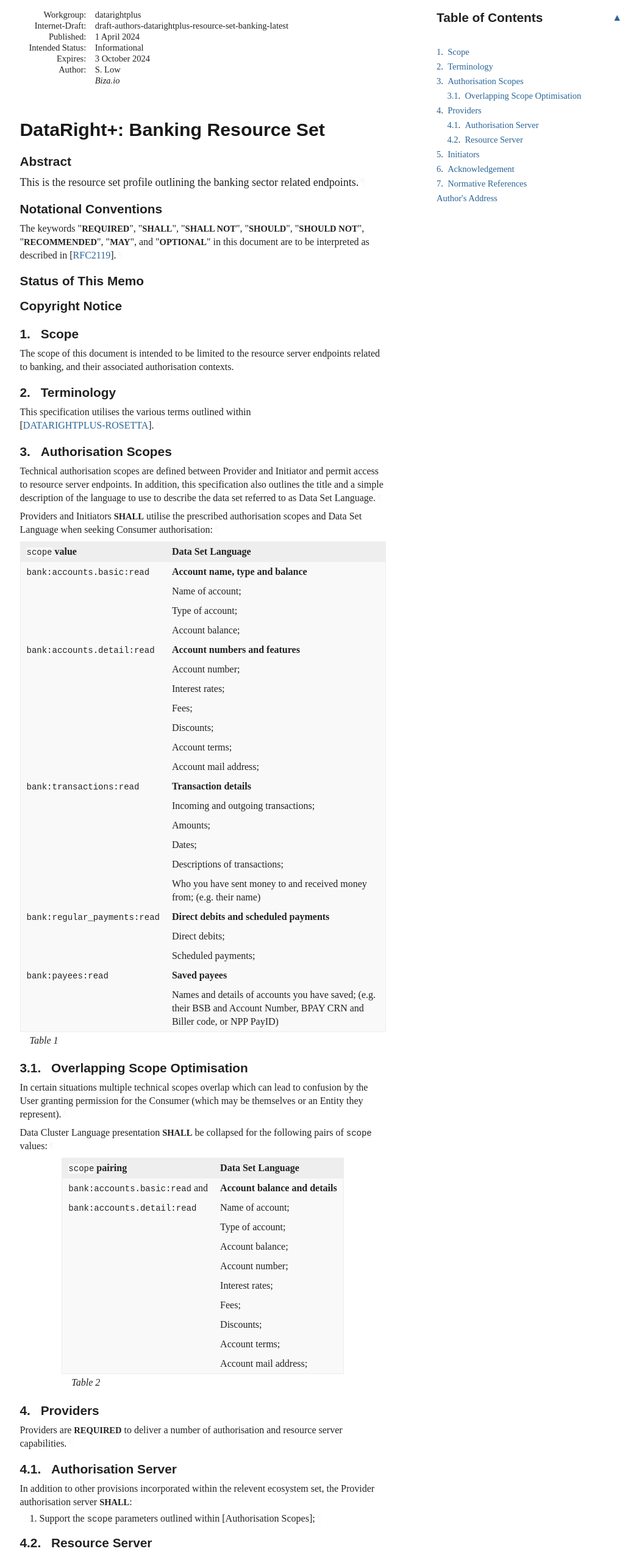
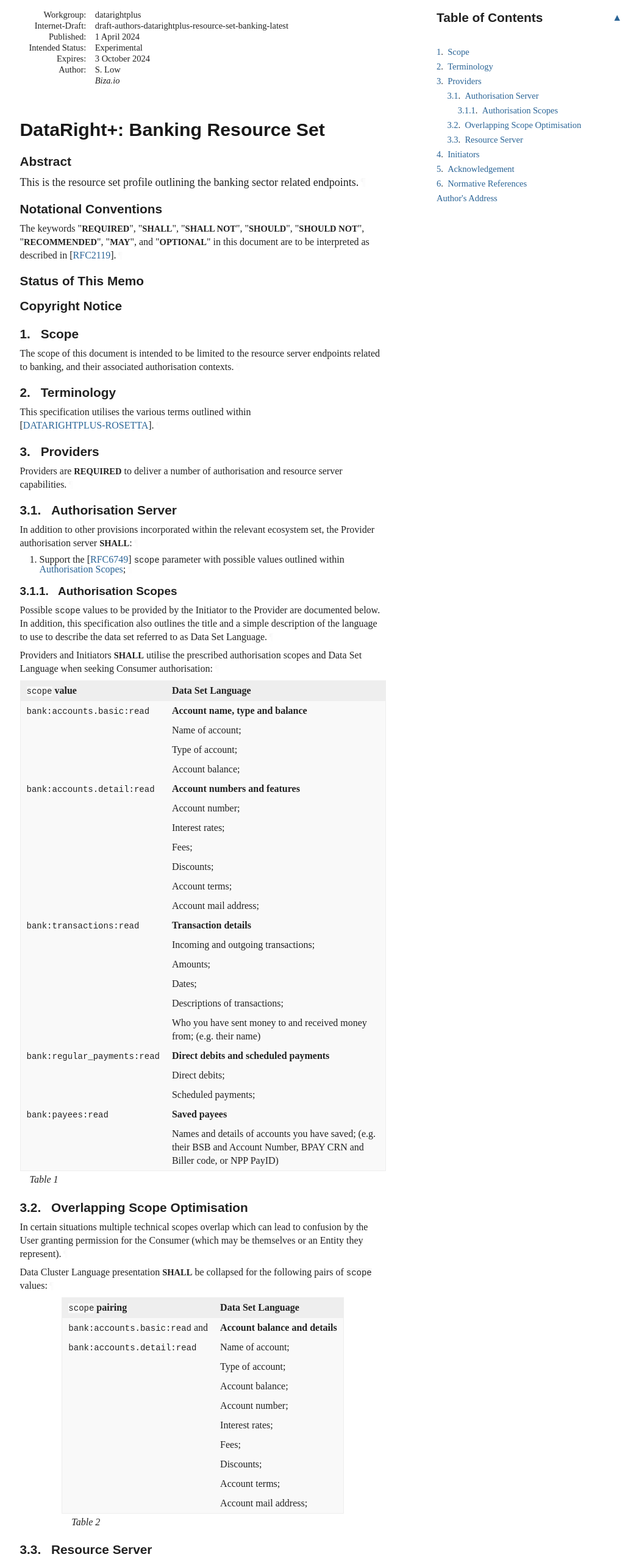
Before and after one commit to datarightplus/datarightplus-resource-set-banking, a plain HTML site: page draft-authors-datarightplus-resource-set-banking.html in a window 1280 px wide. Shown: the part 60-2614 px from the top of the page at 61% size, without its empty margins (92-1140 px from the left). Drawn offline with Linux system fonts and the light colour scheme; a web font is replaced by a local one.

Commit message:
Script updating gh-pages from 7b7293c. [ci skip]

```diff
--- a/draft-authors-datarightplus-resource-set-banking.html
+++ b/draft-authors-datarightplus-resource-set-banking.html
@@ -1044,7 +1044,7 @@
 <time datetime="2024-04-01" class="published">1 April 2024</time>
     </dd>
 <dt class="label-intended-status">Intended Status:</dt>
-<dd class="intended-status">Informational</dd>
+<dd class="intended-status">Experimental</dd>
 <dt class="label-expires">Expires:</dt>
 <dd class="expires"><time datetime="2024-10-03">3 October 2024</time></dd>
 <dt class="label-authors">Author:</dt>
@@ -1119,35 +1119,35 @@
             <p id="section-toc.1-1.2.1" class="keepWithNext"><a href="#section-2" class="auto internal xref">2</a>.  <a href="#name-terminology" class="internal xref">Terminology</a></p>
 </li>
           <li class="compact toc ulBare ulEmpty" id="section-toc.1-1.3">
-            <p id="section-toc.1-1.3.1"><a href="#section-3" class="auto internal xref">3</a>.  <a href="#name-authorisation-scopes" class="internal xref">Authorisation Scopes</a></p>
+            <p id="section-toc.1-1.3.1"><a href="#section-3" class="auto internal xref">3</a>.  <a href="#name-providers" class="internal xref">Providers</a></p>
 <ul class="compact toc ulBare ulEmpty">
 <li class="compact toc ulBare ulEmpty" id="section-toc.1-1.3.2.1">
-                <p id="section-toc.1-1.3.2.1.1" class="keepWithNext"><a href="#section-3.1" class="auto internal xref">3.1</a>.  <a href="#name-overlapping-scope-optimisat" class="internal xref">Overlapping Scope Optimisation</a></p>
+                <p id="section-toc.1-1.3.2.1.1"><a href="#section-3.1" class="auto internal xref">3.1</a>.  <a href="#name-authorisation-server" class="internal xref">Authorisation Server</a></p>
+<ul class="compact toc ulBare ulEmpty">
+<li class="compact toc ulBare ulEmpty" id="section-toc.1-1.3.2.1.2.1">
+                    <p id="section-toc.1-1.3.2.1.2.1.1" class="keepWithNext"><a href="#section-3.1.1" class="auto internal xref">3.1.1</a>.  <a href="#name-authorisation-scopes" class="internal xref">Authorisation Scopes</a></p>
+</li>
+                </ul>
+</li>
+              <li class="compact toc ulBare ulEmpty" id="section-toc.1-1.3.2.2">
+                <p id="section-toc.1-1.3.2.2.1"><a href="#section-3.2" class="auto internal xref">3.2</a>.  <a href="#name-overlapping-scope-optimisat" class="internal xref">Overlapping Scope Optimisation</a></p>
+</li>
+              <li class="compact toc ulBare ulEmpty" id="section-toc.1-1.3.2.3">
+                <p id="section-toc.1-1.3.2.3.1"><a href="#section-3.3" class="auto internal xref">3.3</a>.  <a href="#name-resource-server" class="internal xref">Resource Server</a></p>
 </li>
             </ul>
 </li>
           <li class="compact toc ulBare ulEmpty" id="section-toc.1-1.4">
-            <p id="section-toc.1-1.4.1"><a href="#section-4" class="auto internal xref">4</a>.  <a href="#name-providers" class="internal xref">Providers</a></p>
-<ul class="compact toc ulBare ulEmpty">
-<li class="compact toc ulBare ulEmpty" id="section-toc.1-1.4.2.1">
-                <p id="section-toc.1-1.4.2.1.1"><a href="#section-4.1" class="auto internal xref">4.1</a>.  <a href="#name-authorisation-server" class="internal xref">Authorisation Server</a></p>
-</li>
-              <li class="compact toc ulBare ulEmpty" id="section-toc.1-1.4.2.2">
-                <p id="section-toc.1-1.4.2.2.1"><a href="#section-4.2" class="auto internal xref">4.2</a>.  <a href="#name-resource-server" class="internal xref">Resource Server</a></p>
-</li>
-            </ul>
+            <p id="section-toc.1-1.4.1"><a href="#section-4" class="auto internal xref">4</a>.  <a href="#name-initiators" class="internal xref">Initiators</a></p>
 </li>
           <li class="compact toc ulBare ulEmpty" id="section-toc.1-1.5">
-            <p id="section-toc.1-1.5.1"><a href="#section-5" class="auto internal xref">5</a>.  <a href="#name-initiators" class="internal xref">Initiators</a></p>
+            <p id="section-toc.1-1.5.1"><a href="#section-5" class="auto internal xref">5</a>.  <a href="#name-acknowledgement" class="internal xref">Acknowledgement</a></p>
 </li>
           <li class="compact toc ulBare ulEmpty" id="section-toc.1-1.6">
-            <p id="section-toc.1-1.6.1"><a href="#section-6" class="auto internal xref">6</a>.  <a href="#name-acknowledgement" class="internal xref">Acknowledgement</a></p>
+            <p id="section-toc.1-1.6.1"><a href="#section-6" class="auto internal xref">6</a>.  <a href="#name-normative-references" class="internal xref">Normative References</a></p>
 </li>
           <li class="compact toc ulBare ulEmpty" id="section-toc.1-1.7">
-            <p id="section-toc.1-1.7.1"><a href="#section-7" class="auto internal xref">7</a>.  <a href="#name-normative-references" class="internal xref">Normative References</a></p>
-</li>
-          <li class="compact toc ulBare ulEmpty" id="section-toc.1-1.8">
-            <p id="section-toc.1-1.8.1"><a href="#appendix-A" class="auto internal xref"></a><a href="#name-authors-address" class="internal xref">Author's Address</a></p>
+            <p id="section-toc.1-1.7.1"><a href="#appendix-A" class="auto internal xref"></a><a href="#name-authors-address" class="internal xref">Author's Address</a></p>
 </li>
         </ul>
 </nav>
@@ -1169,13 +1169,29 @@
 <p id="section-2-1">This specification utilises the various terms outlined within <span>[<a href="#DATARIGHTPLUS-ROSETTA" class="cite xref">DATARIGHTPLUS-ROSETTA</a>]</span>.<a href="#section-2-1" class="pilcrow">¶</a></p>
 </section>
 </div>
+<div id="providers">
+<section id="section-3">
+      <h2 id="name-providers">
+<a href="#section-3" class="section-number selfRef">3. </a><a href="#name-providers" class="section-name selfRef">Providers</a>
+      </h2>
+<p id="section-3-1">Providers are <span class="bcp14">REQUIRED</span> to deliver a number of authorisation and resource server capabilities.<a href="#section-3-1" class="pilcrow">¶</a></p>
+<div id="authorisation-server">
+<section id="section-3.1">
+        <h3 id="name-authorisation-server">
+<a href="#section-3.1" class="section-number selfRef">3.1. </a><a href="#name-authorisation-server" class="section-name selfRef">Authorisation Server</a>
+        </h3>
+<p id="section-3.1-1">In addition to other provisions incorporated within the relevant ecosystem set, the Provider authorisation server <span class="bcp14">SHALL</span>:<a href="#section-3.1-1" class="pilcrow">¶</a></p>
+<ol start="1" type="1" class="compact type-1" id="section-3.1-2">
+<li id="section-3.1-2.1">Support the <span>[<a href="#RFC6749" class="cite xref">RFC6749</a>]</span> <code>scope</code> parameter with possible values outlined within <a href="#name-authorisation-scopes">Authorisation Scopes</a>;<a href="#section-3.1-2.1" class="pilcrow">¶</a>
+</li>
+        </ol>
 <div id="authorisation-scopes">
-<section id="section-3">
-      <h2 id="name-authorisation-scopes">
-<a href="#section-3" class="section-number selfRef">3. </a><a href="#name-authorisation-scopes" class="section-name selfRef">Authorisation Scopes</a>
-      </h2>
-<p id="section-3-1">Technical authorisation scopes are defined between Provider and Initiator and permit access to resource server endpoints. In addition, this specification also outlines the title and a simple description of the language to use to describe the data set referred to as Data Set Language.<a href="#section-3-1" class="pilcrow">¶</a></p>
-<p id="section-3-2">Providers and Initiators <span class="bcp14">SHALL</span> utilise the prescribed authorisation scopes and Data Set Language when seeking Consumer authorisation:<a href="#section-3-2" class="pilcrow">¶</a></p>
+<section id="section-3.1.1">
+          <h4 id="name-authorisation-scopes">
+<a href="#section-3.1.1" class="section-number selfRef">3.1.1. </a><a href="#name-authorisation-scopes" class="section-name selfRef">Authorisation Scopes</a>
+          </h4>
+<p id="section-3.1.1-1">Possible <code>scope</code> values to be provided by the Initiator to the Provider are documented below. In addition, this specification also outlines the title and a simple description of the language to use to describe the data set referred to as Data Set Language.<a href="#section-3.1.1-1" class="pilcrow">¶</a></p>
+<p id="section-3.1.1-2">Providers and Initiators <span class="bcp14">SHALL</span> utilise the prescribed authorisation scopes and Data Set Language when seeking Consumer authorisation:<a href="#section-3.1.1-2" class="pilcrow">¶</a></p>
 <table class="center" id="table-1">
             <caption><a href="#table-1" class="selfRef">Table 1</a></caption>
 <thead>
@@ -1293,70 +1309,6 @@
               <tr>
                 <td class="text-left" rowspan="1" colspan="1"></td>
                 <td class="text-left" rowspan="1" colspan="1">Names and details of accounts you have saved; (e.g. their BSB and Account Number, BPAY CRN and Biller code, or NPP PayID)</td>
-          </tr>
-        </tbody>
-      </table>
-<div id="overlapping-scope-optimisation">
-<section id="section-3.1">
-        <h3 id="name-overlapping-scope-optimisat">
-<a href="#section-3.1" class="section-number selfRef">3.1. </a><a href="#name-overlapping-scope-optimisat" class="section-name selfRef">Overlapping Scope Optimisation</a>
-        </h3>
-<p id="section-3.1-1">In certain situations multiple technical scopes overlap which can lead to confusion by the User granting permission for the Consumer (which may be themselves or an Entity they represent).<a href="#section-3.1-1" class="pilcrow">¶</a></p>
-<p id="section-3.1-2">Data Cluster Language presentation <span class="bcp14">SHALL</span> be collapsed for the following pairs of <code>scope</code> values:<a href="#section-3.1-2" class="pilcrow">¶</a></p>
-<table class="center" id="table-2">
-          <caption><a href="#table-2" class="selfRef">Table 2</a></caption>
-<thead>
-            <tr>
-              <th class="text-left" rowspan="1" colspan="1">
-                <code>scope</code> pairing</th>
-              <th class="text-left" rowspan="1" colspan="1">Data Set Language</th>
-            </tr>
-          </thead>
-          <tbody>
-            <tr>
-              <td class="text-left" rowspan="1" colspan="1">
-                <code>bank:accounts.basic:read</code> and</td>
-              <td class="text-left" rowspan="1" colspan="1">
-                <strong>Account balance and details</strong>
-</td>
-            </tr>
-            <tr>
-              <td class="text-left" rowspan="1" colspan="1">
-                <code>bank:accounts.detail:read</code>
-</td>
-              <td class="text-left" rowspan="1" colspan="1">Name of account;</td>
-            </tr>
-            <tr>
-              <td class="text-left" rowspan="1" colspan="1"></td>
-              <td class="text-left" rowspan="1" colspan="1">Type of account;</td>
-            </tr>
-            <tr>
-              <td class="text-left" rowspan="1" colspan="1"></td>
-              <td class="text-left" rowspan="1" colspan="1">Account balance;</td>
-            </tr>
-            <tr>
-              <td class="text-left" rowspan="1" colspan="1"></td>
-              <td class="text-left" rowspan="1" colspan="1">Account number;</td>
-            </tr>
-            <tr>
-              <td class="text-left" rowspan="1" colspan="1"></td>
-              <td class="text-left" rowspan="1" colspan="1">Interest rates;</td>
-            </tr>
-            <tr>
-              <td class="text-left" rowspan="1" colspan="1"></td>
-              <td class="text-left" rowspan="1" colspan="1">Fees;</td>
-            </tr>
-            <tr>
-              <td class="text-left" rowspan="1" colspan="1"></td>
-              <td class="text-left" rowspan="1" colspan="1">Discounts;</td>
-            </tr>
-            <tr>
-              <td class="text-left" rowspan="1" colspan="1"></td>
-              <td class="text-left" rowspan="1" colspan="1">Account terms;</td>
-            </tr>
-            <tr>
-              <td class="text-left" rowspan="1" colspan="1"></td>
-              <td class="text-left" rowspan="1" colspan="1">Account mail address;</td>
               </tr>
             </tbody>
           </table>
@@ -1364,30 +1316,78 @@
 </div>
 </section>
 </div>
-<div id="providers">
-<section id="section-4">
-      <h2 id="name-providers">
-<a href="#section-4" class="section-number selfRef">4. </a><a href="#name-providers" class="section-name selfRef">Providers</a>
-      </h2>
-<p id="section-4-1">Providers are <span class="bcp14">REQUIRED</span> to deliver a number of authorisation and resource server capabilities.<a href="#section-4-1" class="pilcrow">¶</a></p>
-<div id="authorisation-server">
-<section id="section-4.1">
-        <h3 id="name-authorisation-server">
-<a href="#section-4.1" class="section-number selfRef">4.1. </a><a href="#name-authorisation-server" class="section-name selfRef">Authorisation Server</a>
+<div id="overlapping-scope-optimisation">
+<section id="section-3.2">
+        <h3 id="name-overlapping-scope-optimisat">
+<a href="#section-3.2" class="section-number selfRef">3.2. </a><a href="#name-overlapping-scope-optimisat" class="section-name selfRef">Overlapping Scope Optimisation</a>
         </h3>
-<p id="section-4.1-1">In addition to other provisions incorporated within the relevent ecosystem set, the Provider authorisation server <span class="bcp14">SHALL</span>:<a href="#section-4.1-1" class="pilcrow">¶</a></p>
-<ol start="1" type="1" class="compact type-1" id="section-4.1-2">
-<li id="section-4.1-2.1">Support the <code>scope</code> parameters outlined within [Authorisation Scopes];<a href="#section-4.1-2.1" class="pilcrow">¶</a>
-</li>
-        </ol>
+<p id="section-3.2-1">In certain situations multiple technical scopes overlap which can lead to confusion by the User granting permission for the Consumer (which may be themselves or an Entity they represent).<a href="#section-3.2-1" class="pilcrow">¶</a></p>
+<p id="section-3.2-2">Data Cluster Language presentation <span class="bcp14">SHALL</span> be collapsed for the following pairs of <code>scope</code> values:<a href="#section-3.2-2" class="pilcrow">¶</a></p>
+<table class="center" id="table-2">
+          <caption><a href="#table-2" class="selfRef">Table 2</a></caption>
+<thead>
+            <tr>
+              <th class="text-left" rowspan="1" colspan="1">
+                <code>scope</code> pairing</th>
+              <th class="text-left" rowspan="1" colspan="1">Data Set Language</th>
+            </tr>
+          </thead>
+          <tbody>
+            <tr>
+              <td class="text-left" rowspan="1" colspan="1">
+                <code>bank:accounts.basic:read</code> and</td>
+              <td class="text-left" rowspan="1" colspan="1">
+                <strong>Account balance and details</strong>
+</td>
+            </tr>
+            <tr>
+              <td class="text-left" rowspan="1" colspan="1">
+                <code>bank:accounts.detail:read</code>
+</td>
+              <td class="text-left" rowspan="1" colspan="1">Name of account;</td>
+            </tr>
+            <tr>
+              <td class="text-left" rowspan="1" colspan="1"></td>
+              <td class="text-left" rowspan="1" colspan="1">Type of account;</td>
+            </tr>
+            <tr>
+              <td class="text-left" rowspan="1" colspan="1"></td>
+              <td class="text-left" rowspan="1" colspan="1">Account balance;</td>
+            </tr>
+            <tr>
+              <td class="text-left" rowspan="1" colspan="1"></td>
+              <td class="text-left" rowspan="1" colspan="1">Account number;</td>
+            </tr>
+            <tr>
+              <td class="text-left" rowspan="1" colspan="1"></td>
+              <td class="text-left" rowspan="1" colspan="1">Interest rates;</td>
+            </tr>
+            <tr>
+              <td class="text-left" rowspan="1" colspan="1"></td>
+              <td class="text-left" rowspan="1" colspan="1">Fees;</td>
+            </tr>
+            <tr>
+              <td class="text-left" rowspan="1" colspan="1"></td>
+              <td class="text-left" rowspan="1" colspan="1">Discounts;</td>
+            </tr>
+            <tr>
+              <td class="text-left" rowspan="1" colspan="1"></td>
+              <td class="text-left" rowspan="1" colspan="1">Account terms;</td>
+            </tr>
+            <tr>
+              <td class="text-left" rowspan="1" colspan="1"></td>
+              <td class="text-left" rowspan="1" colspan="1">Account mail address;</td>
+            </tr>
+          </tbody>
+        </table>
 </section>
 </div>
 <div id="resource-server">
-<section id="section-4.2">
+<section id="section-3.3">
         <h3 id="name-resource-server">
-<a href="#section-4.2" class="section-number selfRef">4.2. </a><a href="#name-resource-server" class="section-name selfRef">Resource Server</a>
+<a href="#section-3.3" class="section-number selfRef">3.3. </a><a href="#name-resource-server" class="section-name selfRef">Resource Server</a>
         </h3>
-<p id="section-4.2-1">The Provider <span class="bcp14">SHALL</span> deliver the following authorisation enabled endpoints, in accordance with <span>[<a href="#DATARIGHTPLUS-REDOCLY" class="cite xref">DATARIGHTPLUS-REDOCLY</a>]</span>:<a href="#section-4.2-1" class="pilcrow">¶</a></p>
+<p id="section-3.3-1">The Provider <span class="bcp14">SHALL</span> deliver the following authorisation enabled endpoints, in accordance with <span>[<a href="#DATARIGHTPLUS-REDOCLY" class="cite xref">DATARIGHTPLUS-REDOCLY</a>]</span>:<a href="#section-3.3-1" class="pilcrow">¶</a></p>
 <table class="center" id="table-3">
           <caption><a href="#table-3" class="selfRef">Table 3</a></caption>
 <thead>
@@ -1613,12 +1613,12 @@
             </tr>
           </tbody>
         </table>
-<p id="section-4.2-3">In addition the Provider <span class="bcp14">SHALL</span> deliver the following unauthenticated and generally available endpoints, in accordance with <span>[<a href="#DATARIGHTPLUS-REDOCLY" class="cite xref">DATARIGHTPLUS-REDOCLY</a>]</span>:<a href="#section-4.2-3" class="pilcrow">¶</a></p>
+<p id="section-3.3-3">In addition, the Provider <span class="bcp14">SHALL</span> deliver the following unauthenticated and generally available endpoints, in accordance with <span>[<a href="#DATARIGHTPLUS-REDOCLY" class="cite xref">DATARIGHTPLUS-REDOCLY</a>]</span>:<a href="#section-3.3-3" class="pilcrow">¶</a></p>
 <table class="center" id="table-4">
           <caption><a href="#table-4" class="selfRef">Table 4</a></caption>
 <thead>
             <tr>
-              <th class="text-left" rowspan="1" colspan="1">HTTP Endpoint</th>
+              <th class="text-left" rowspan="1" colspan="1">Resource Server Endpoint</th>
               <th class="text-left" rowspan="1" colspan="1">OpenAPI Operation ID</th>
               <th class="text-left" rowspan="1" colspan="1">
                 <code>x-v</code>
@@ -1655,32 +1655,32 @@
 </section>
 </div>
 <div id="initiators">
-<section id="section-5">
+<section id="section-4">
       <h2 id="name-initiators">
-<a href="#section-5" class="section-number selfRef">5. </a><a href="#name-initiators" class="section-name selfRef">Initiators</a>
+<a href="#section-4" class="section-number selfRef">4. </a><a href="#name-initiators" class="section-name selfRef">Initiators</a>
       </h2>
-<p id="section-5-1">This specification contains no additional provisions for Initiators.<a href="#section-5-1" class="pilcrow">¶</a></p>
+<p id="section-4-1">Initiators <span class="bcp14">SHALL</span> describe the requested <code>scope</code> values using the same Data Set Language as Providers, as outlined in <a href="#name-authorisation-scopes">Authorisation Scopes</a>.<a href="#section-4-1" class="pilcrow">¶</a></p>
 </section>
 </div>
 <div id="acknowledgement">
-<section id="section-6">
+<section id="section-5">
       <h2 id="name-acknowledgement">
-<a href="#section-6" class="section-number selfRef">6. </a><a href="#name-acknowledgement" class="section-name selfRef">Acknowledgement</a>
+<a href="#section-5" class="section-number selfRef">5. </a><a href="#name-acknowledgement" class="section-name selfRef">Acknowledgement</a>
       </h2>
-<p id="section-6-1">The following people contributed to this document:<a href="#section-6-1" class="pilcrow">¶</a></p>
+<p id="section-5-1">The following people contributed to this document:<a href="#section-5-1" class="pilcrow">¶</a></p>
 <ul class="compact">
-<li class="compact" id="section-6-2.1">Stuart Low (Biza.io) - Editor<a href="#section-6-2.1" class="pilcrow">¶</a>
+<li class="compact" id="section-5-2.1">Stuart Low (Biza.io) - Editor<a href="#section-5-2.1" class="pilcrow">¶</a>
 </li>
       </ul>
-<p id="section-6-3">We acknowledge the contribution to the <span>[<a href="#CDS" class="cite xref">CDS</a>]</span> of the following individuals:
+<p id="section-5-3">We acknowledge the contribution to the <span>[<a href="#CDS" class="cite xref">CDS</a>]</span> of the following individuals:
 - James Bligh (Data Standards Body) - Lead Architect for the Consumer Data Right
 - Mark Verstege (Data Standards Body) - Lead Architect, Banking &amp; Information Security for the Consumer Data Right
-- Ivan Hosgood (formerly Data Standards Body &amp; ACCC) - Solutions Architect<a href="#section-6-3" class="pilcrow">¶</a></p>
+- Ivan Hosgood (formerly Data Standards Body &amp; ACCC) - Solutions Architect<a href="#section-5-3" class="pilcrow">¶</a></p>
 </section>
 </div>
-<section id="section-7">
+<section id="section-6">
       <h2 id="name-normative-references">
-<a href="#section-7" class="section-number selfRef">7. </a><a href="#name-normative-references" class="section-name selfRef">Normative References</a>
+<a href="#section-6" class="section-number selfRef">6. </a><a href="#name-normative-references" class="section-name selfRef">Normative References</a>
       </h2>
 <dl class="references">
 <dt id="CDS">[CDS]</dt>
@@ -1698,6 +1698,10 @@
 <dt id="RFC2119">[RFC2119]</dt>
       <dd>
 <span class="refAuthor">Bradner, S.</span>, <span class="refTitle">"Key words for use in RFCs to Indicate Requirement Levels"</span>, <span class="seriesInfo">BCP 14</span>, <span class="seriesInfo">RFC 2119</span>, <span class="seriesInfo">DOI 10.17487/RFC2119</span>, <time datetime="1997-03" class="refDate">March 1997</time>, <span>&lt;<a href="https://www.rfc-editor.org/info/rfc2119">https://www.rfc-editor.org/info/rfc2119</a>&gt;</span>. </dd>
+<dd class="break"></dd>
+<dt id="RFC6749">[RFC6749]</dt>
+    <dd>
+<span class="refAuthor">Hardt, D.</span>, <span class="refTitle">"The OAuth 2.0 Authorization Framework"</span>, <time datetime="2012-10" class="refDate">October 2012</time>, <span>&lt;<a href="https://datatracker.ietf.org/doc/html/rfc6749">https://datatracker.ietf.org/doc/html/rfc6749</a>&gt;</span>. </dd>
 <dd class="break"></dd>
 </dl>
 </section>
```
Also changed, not shown: draft-authors-datarightplus-resource-set-banking.txt. Lines whose indentation alone changed are shown as unchanged.
